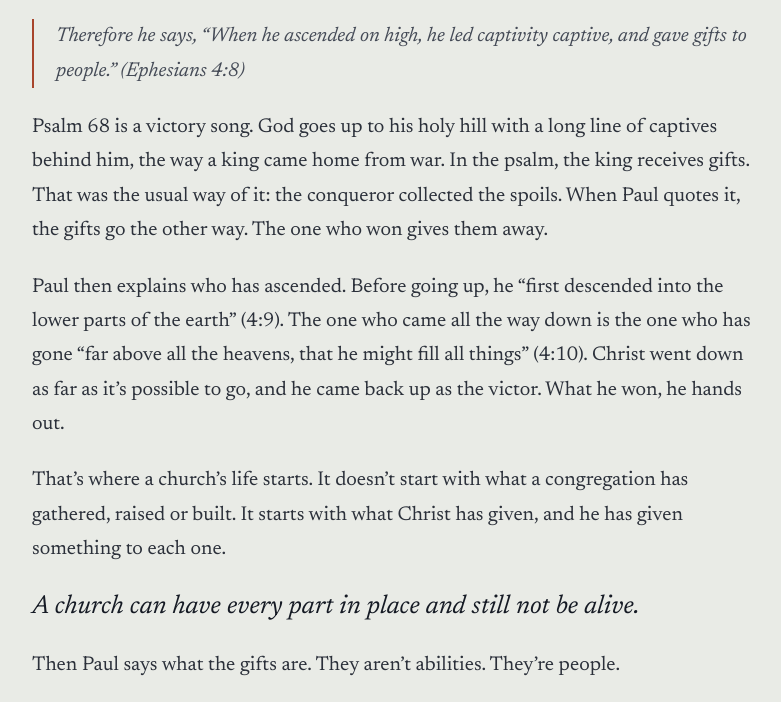
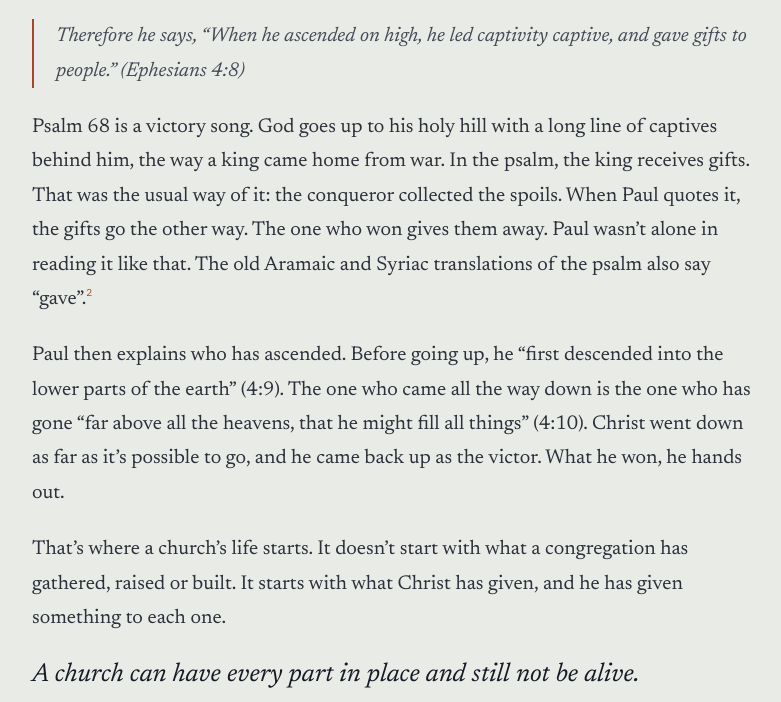
Before and after one commit to normreed-tas/hesedwords, a plain HTML site: page articles/body.html in a window 1280 px wide. Shown: the part 2140-2842 px from the top of the page, without its empty margins (264-1045 px from the left). Drawn offline with Linux system fonts and the light colour scheme; a web font is replaced by a local one.

Commit message:
Body: add the Targum and Peshitta sentence and footnote (Norm)
Co-Authored-By: Claude Fable 5.2 <noreply@anthropic.com>

```diff
--- a/articles/body.html
+++ b/articles/body.html
@@ -79,7 +79,7 @@
 
         <p class="verse">Therefore he says, “When he ascended on high, he led captivity captive, and gave gifts to people.” (Ephesians 4:8)</p>
 
-        <p>Psalm 68 is a victory song. God goes up to his holy hill with a long line of captives behind him, the way a king came home from war. In the psalm, the king receives gifts. That was the usual way of it: the conqueror collected the spoils. When Paul quotes it, the gifts go the other way. The one who won gives them away.</p>
+        <p>Psalm 68 is a victory song. God goes up to his holy hill with a long line of captives behind him, the way a king came home from war. In the psalm, the king receives gifts. That was the usual way of it: the conqueror collected the spoils. When Paul quotes it, the gifts go the other way. The one who won gives them away. Paul wasn’t alone in reading it like that. The old Aramaic and Syriac translations of the psalm also say “gave”.<sup class="fn" id="fnref2"><a href="#fn2">2</a></sup></p>
 
         <p>Paul then explains who has ascended. Before going up, he “first descended into the lower parts of the earth” (4:9). The one who came all the way down is the one who has gone “far above all the heavens, that he might fill all things” (4:10). Christ went down as far as it’s possible to go, and he came back up as the victor. What he won, he hands out.</p>
 
@@ -137,6 +137,7 @@
 
         <div class="hw-notes">
           <p class="n"><span class="num">1</span> Scripture quotations are from the World English Bible. <a class="back" href="#fnref1" id="fn1">&#8617;</a></p>
+          <p class="n"><span class="num">2</span> The Targum, the Aramaic version read in the synagogue, and the Peshitta, the Syriac Bible. The Targum applies the verse to Moses going up to receive the Law. <a class="back" href="#fnref2" id="fn2">&#8617;</a></p>
         </div>
 
         <div class="hw-disclaimer">
```
Also changed, not shown: 2 other files.
